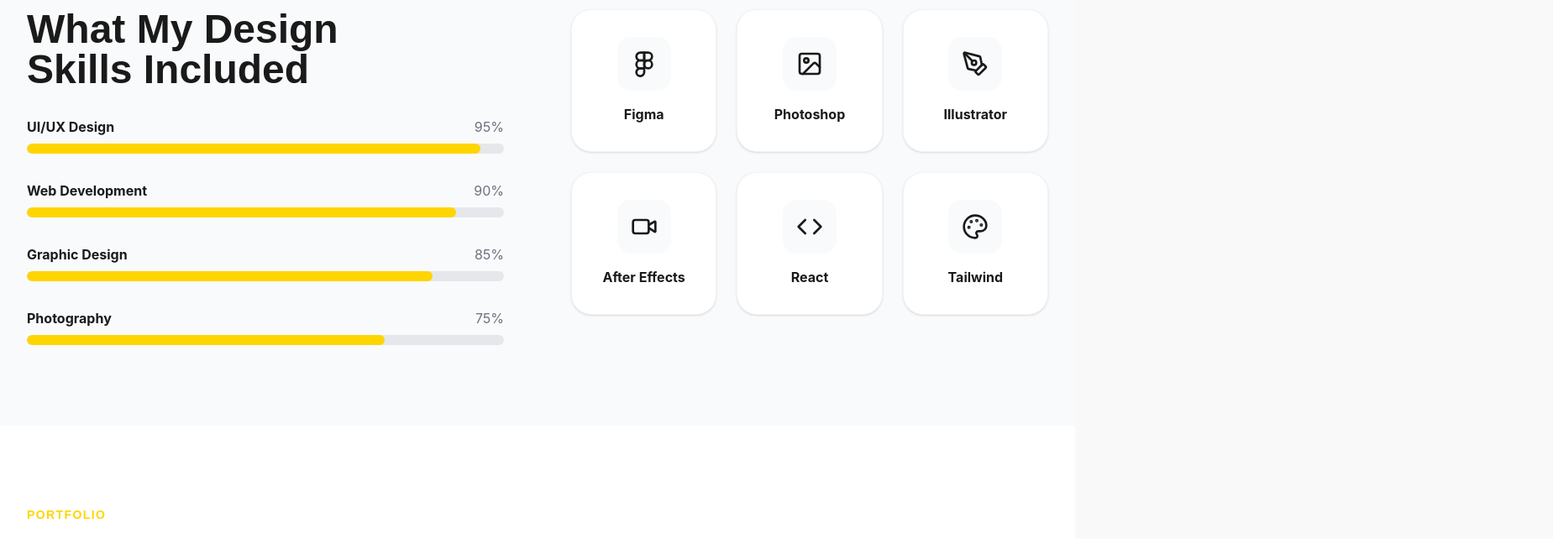
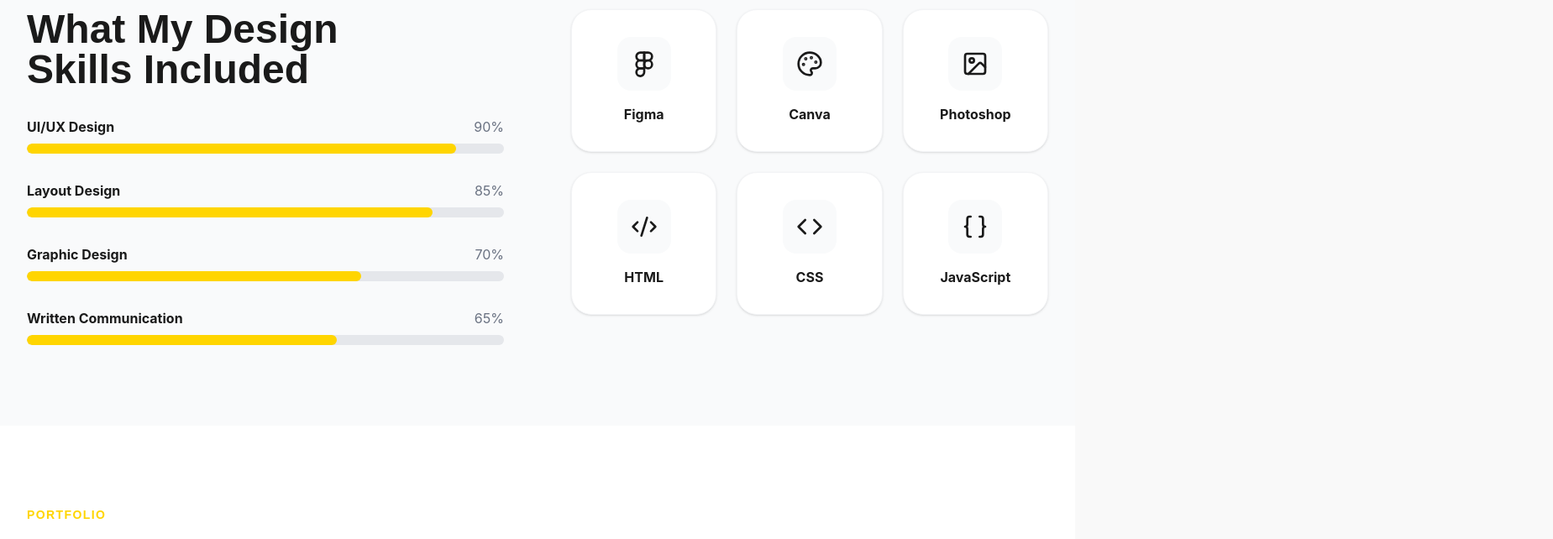
Before and after one commit to HaruDanNoe/Portfolio, a React (Vite) app: page / in a window 1280 px wide. Shown: the part 1640-2282 px from the top of the page at 84% size, 1849 px wide, since content can reach past the window. Built offline with nearby package versions, Linux system fonts and the light colour scheme.

Commit message:
change skill set

```diff
--- a/src/components/Skills.tsx
+++ b/src/components/Skills.tsx
@@ -1,14 +1,37 @@
 import { motion } from 'motion/react';
-import { SKILLS, SOFTWARE_SKILLS } from '../constants';
 import * as Icons from 'lucide-react';
+
+// SKILL DATA
+const SKILLS = [
+  { name: 'UI/UX Design', percentage: 90 },
+  { name: 'Layout Design', percentage: 85 },
+  { name: 'Graphic Design', percentage: 70 },
+  { name: 'Written Communication', percentage: 65 },
+];
+
+// SOFTWARE / TOOLS
+const SOFTWARE_SKILLS = [
+  { name: 'Figma', icon: 'Figma' },
+  { name: 'Canva', icon: 'Palette' },
+  { name: 'Photoshop', icon: 'Image' },
+  { name: 'HTML', icon: 'Code2' },
+  { name: 'CSS', icon: 'Code' },
+  { name: 'JavaScript', icon: 'Braces' },
+];
 
 export default function Skills() {
   return (
-    <section id="skills" className="py-24 bg-gray-50 overflow-hidden">
+    <section id="skills" className="py-24 bg-gray-50 overflow-hidden relative">
       <div className="max-w-7xl mx-auto px-4 sm:px-6 lg:px-8">
+
         <div className="flex flex-col lg:flex-row gap-20 items-center">
+
+          {/* LEFT: SKILL BARS */}
           <div className="w-full lg:w-1/2">
-            <span className="font-display text-primary font-bold uppercase tracking-widest text-sm mb-4 block">My Skills</span>
+            <span className="font-display text-primary font-bold uppercase tracking-widest text-sm mb-4 block">
+              My Skills
+            </span>
+
             <h2 className="font-display text-4xl md:text-5xl font-bold mb-8">
               What My Design <br /> Skills Included
             </h2>
@@ -20,6 +43,7 @@
                     <span className="font-bold text-dark">{skill.name}</span>
                     <span className="text-gray-500">{skill.percentage}%</span>
                   </div>
+
                   <div className="h-3 w-full bg-gray-200 rounded-full overflow-hidden">
                     <motion.div
                       initial={{ width: 0 }}
@@ -33,9 +57,11 @@
             </div>
           </div>
 
+          {/* RIGHT: SOFTWARE SKILLS */}
           <div className="w-full lg:w-1/2 grid grid-cols-2 md:grid-cols-3 gap-6">
             {SOFTWARE_SKILLS.map((skill, index) => {
               const IconComponent = (Icons as any)[skill.icon];
+
               return (
                 <motion.div
                   key={index}
@@ -43,9 +69,14 @@
                   className="bg-white p-8 rounded-3xl shadow-sm border border-gray-100 flex flex-col items-center justify-center gap-4 hover:shadow-xl hover:border-primary transition-all group"
                 >
                   <div className="w-16 h-16 bg-gray-50 rounded-2xl flex items-center justify-center group-hover:bg-primary transition-colors">
-                    {IconComponent && <IconComponent size={32} className="text-dark" />}
+                    {IconComponent && (
+                      <IconComponent size={32} className="text-dark" />
+                    )}
                   </div>
-                  <span className="font-bold text-dark">{skill.name}</span>
+
+                  <span className="font-bold text-dark text-center">
+                    {skill.name}
+                  </span>
                 </motion.div>
               );
             })}
```
Also changed, not shown: package.json (+8 -6 lines), 1 other file (tests, documents, lock files or other folders).
